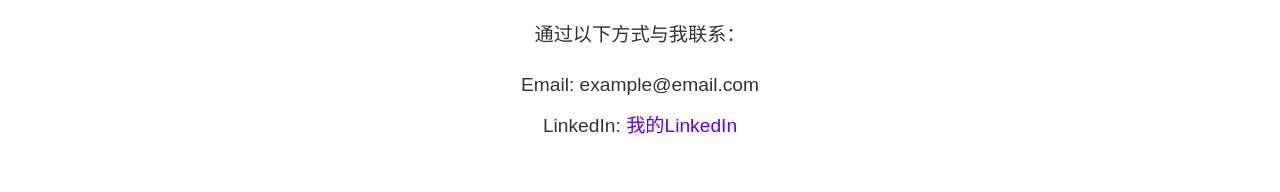
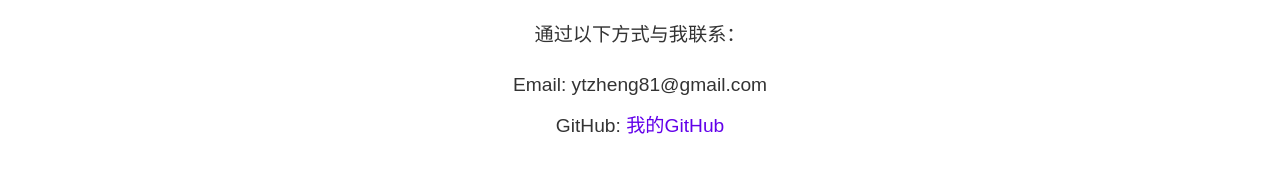
Before and after one commit to Liuxindianyin/my-blog, a plain HTML site: page index.html in a window 1280 px wide. Shown: the part 3003-3195 px from the top of the page. Drawn offline with Linux system fonts and the light colour scheme.

Commit message:
Update index.html

```diff
--- a/index.html
+++ b/index.html
@@ -106,8 +106,8 @@
             <h2>联系我</h2>
             <p>通过以下方式与我联系：</p>
             <ul>
-                <li>Email: example@email.com</li>
-                <li>LinkedIn: <a href="https://www.linkedin.com">我的LinkedIn</a></li>
+                <li>Email: ytzheng81@gmail.com</li>
+                <li>GitHub: <a href="https://github.com/Liuxindianyin">我的GitHub</a></li>
             </ul>
         </div>
     </section>
```
